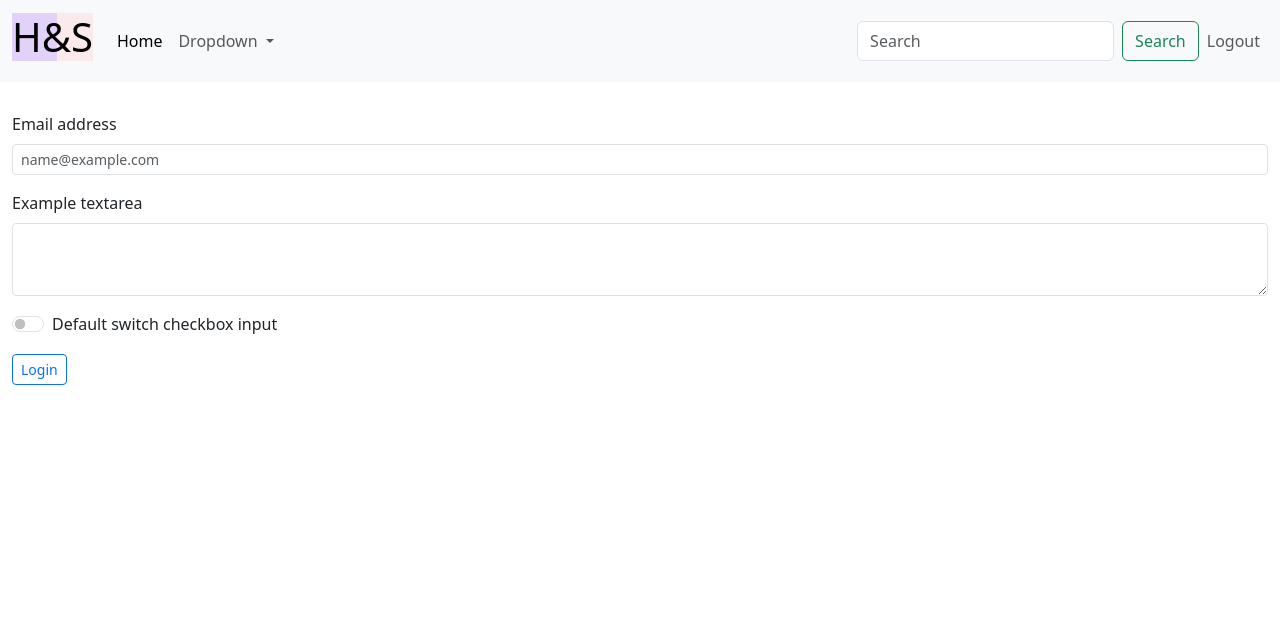
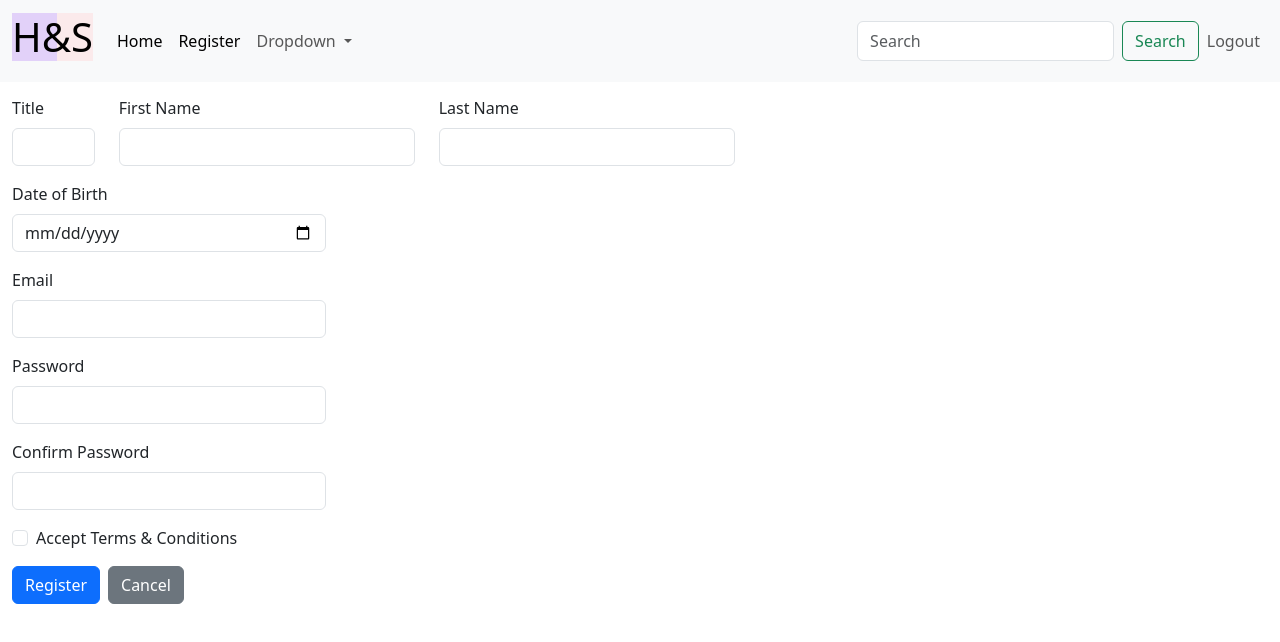
Before and after one commit to Harzsha/Portfolio_Angular_, an Angular app: page /register in a window 1280 px wide. Shown: the top 642 px of the page. Built offline with nearby package versions, Linux system fonts and the light colour scheme.

Commit message:
register screen commit

```diff
--- a/src/app/Components/navbar/navbar.component.html
+++ b/src/app/Components/navbar/navbar.component.html
@@ -10,6 +10,9 @@
         <ul class="navbar-nav me-auto mb-2 mb-lg-0">
           <li class="nav-item">
             <a class="nav-link active" aria-current="page" [routerLink]="['dashboard']">Home</a>
+          </li>
+          <li class="nav-item">
+            <a class="nav-link active" aria-current="page" [routerLink]="['register']">Register</a>
           </li>
           <!-- <li class="nav-item">
             <a class="nav-link" href="#">Link</a>
--- /dev/null
+++ b/src/app/Components/register/register.component.html
@@ -0,0 +1,78 @@
+<!-- main app container -->
+<div class="container-fluid">
+<form [formGroup]="registerForm" (ngSubmit)="onSubmit()">
+    <div class="row">
+        <div class="col mb-3 col-lg-1">
+            <label class="form-label">Title</label>
+            <select formControlName="title" class="form-control" [ngClass]="{ 'is-invalid': submitted && f.title.errors }">
+                <option value=""></option>
+                <option value="Mr">Mr</option>
+                <option value="Mrs">Mrs</option>
+                <option value="Miss">Miss</option>
+                <option value="Ms">Ms</option>
+            </select>
+            <div *ngIf="submitted && f.title.errors" class="invalid-feedback">
+                <div *ngIf="f.title.errors.required">Title is required</div>
+            </div>
+        </div>
+        <div class="col-5 mb-3 col-lg-3">
+            <label class="form-label">First Name</label>
+            <input type="text" formControlName="firstName" class="form-control" [ngClass]="{ 'is-invalid': submitted && f.firstName.errors }" />
+            <div *ngIf="submitted && f.firstName.errors" class="invalid-feedback">
+                <div *ngIf="f.firstName.errors.required">First Name is required</div>
+            </div>
+        </div>
+        <div class="col-5 mb-3 col-lg-3">
+            <label class="form-label">Last Name</label>
+            <input type="text" formControlName="lastName" class="form-control" [ngClass]="{ 'is-invalid': submitted && f.lastName.errors }" />
+            <div *ngIf="submitted && f.lastName.errors" class="invalid-feedback">
+                <div *ngIf="f.lastName.errors.required">Last Name is required</div>
+            </div>
+        </div>
+    </div>
+        <div class="col mb-3 col-lg-3 col-sm-6 col-md-6">
+            <label class="form-label">Date of Birth</label>
+            <input type="date" formControlName="dob" id="date"class="form-control" [ngClass]="{ 'is-invalid': submitted && f.dob.errors }"  />
+            <div *ngIf="submitted && f.dob.errors" class="invalid-feedback">
+                <div *ngIf="f.dob.errors.required">Date of Birth is required</div>
+                <div *ngIf="f.dob.errors.pattern">Date of Birth must be a valid date in the format YYYY-MM-DD</div>
+            </div>
+        </div>
+        <div class="col mb-3 col-lg-3 col-sm-6 col-md-6">
+            <label class="form-label">Email</label>
+            <input type="text" formControlName="email" class="form-control" [ngClass]="{ 'is-invalid': submitted && f.email.errors }" />
+            <div *ngIf="submitted && f.email.errors" class="invalid-feedback">
+                <div *ngIf="f.email.errors.required">Email is required</div>
+                <div *ngIf="f.email.errors.email">Email must be a valid email address</div>
+            </div>
+        </div>
+
+
+        <div class="col mb-3 col-lg-3 col-sm-6 col-md-6">
+            <label class="form-label">Password</label>
+            <input type="password" formControlName="password" class="form-control" [ngClass]="{ 'is-invalid': submitted && f.password.errors }" />
+            <div *ngIf="submitted && f.password.errors" class="invalid-feedback">
+                <div *ngIf="f.password.errors.required">Password is required</div>
+                <div *ngIf="f.password.errors.minlength">Password must be at least 6 characters</div>
+            </div>
+        </div>
+        <div class="col mb-3 col-lg-3 col-sm-6 col-md-6">
+            <label class="form-label">Confirm Password</label>
+            <input type="password" formControlName="confirmPassword" class="form-control" [ngClass]="{ 'is-invalid': submitted && f.confirmPassword.errors }" />
+            <div *ngIf="submitted && f.confirmPassword.errors" class="invalid-feedback">
+                <div *ngIf="f.confirmPassword.errors.required">Confirm Password is required</div>
+                <div *ngIf="f.confirmPassword.errors.mustMatch">Passwords must match</div>
+            </div>
+        </div>
+
+    <div class="form-check mb-3">
+        <input type="checkbox" formControlName="acceptTerms" id="acceptTerms" class="form-check-input" [ngClass]="{ 'is-invalid': submitted && f.acceptTerms.errors }" />
+        <label for="acceptTerms" class="form-check-label">Accept Terms & Conditions</label>
+        <div *ngIf="submitted && f.acceptTerms.errors" class="invalid-feedback">Accept Ts & Cs is required</div>
+    </div>
+    <div>
+        <button class="btn btn-primary me-2" >Register</button>
+        <button class="btn btn-secondary" type="reset" [routerLink]="['register']" (click)="onReset()">Cancel</button>
+    </div>
+</form>
+</div>
--- /dev/null
+++ b/src/app/Components/register/register.component.ts
@@ -0,0 +1,68 @@
+import { Component } from '@angular/core';
+import { AbstractControl, FormBuilder, FormGroup, Validators } from '@angular/forms';
+import { Router } from '@angular/router';
+
+@Component({
+  selector: 'app-register',
+  templateUrl: './register.component.html',
+  styleUrls: ['./register.component.scss']
+})
+export class RegisterComponent {
+  registerForm!: FormGroup;
+  submitted = false;
+
+  constructor(private formBuilder: FormBuilder,private router:Router) { }
+
+  ngOnInit() {
+      this.registerForm = this.formBuilder.group({
+          title: ['', Validators.required],
+          firstName: ['', Validators.required],
+          lastName: ['', Validators.required],
+          // validates date format yyyy-mm-dd
+          dob: ['', [Validators.required, Validators.pattern(/^\d{4}\-(0[1-9]|1[012])\-(0[1-9]|[12][0-9]|3[01])$/)]],
+          email: ['', [Validators.required, Validators.email]],
+          password: ['', [Validators.required, Validators.minLength(6)]],
+          confirmPassword: ['', Validators.required],
+          acceptTerms: [false, Validators.requiredTrue]
+      }, {
+          validators: this.MustMatch('password', 'confirmPassword')
+      });
+  }
+
+
+  get f() { return this.registerForm.controls; }
+
+  onSubmit() {
+      this.submitted = true;
+
+      if (this.registerForm.invalid) {
+          return;
+      }
+      alert('Success fully Registered!');
+      localStorage.setItem("userData",JSON.stringify(this.registerForm.value));
+      this.router.navigate(['/login']);
+  }
+
+  onReset() {
+      this.submitted = false;
+      this.registerForm.reset();
+  }
+  MustMatch(controlName: string, matchingControlName: string) {
+    return (group: AbstractControl) => {
+        const control = group.get(controlName);
+        const matchingControl = group.get(matchingControlName);
+        if (!control || !matchingControl) {
+            return null;
+        }
+        if (matchingControl.errors && !matchingControl.errors.mustMatch) {
+            return null;
+        }
+        if (control.value !== matchingControl.value) {
+            matchingControl.setErrors({ mustMatch: true });
+        } else {
+            matchingControl.setErrors(null);
+        }
+        return null;
+    }
+}
+}
--- a/src/app/app-routing.module.ts
+++ b/src/app/app-routing.module.ts
@@ -3,12 +3,14 @@ import { RouterModule, Routes } from '@angular/router';
 import { LoginComponent } from './Components/login/login.component';
 import { DashboardComponent } from './Components/dashboard/dashboard.component';
 import { LogOutComponent } from './Components/log-out/log-out.component';
+import { RegisterComponent } from './Components/register/register.component';
 
 const routes: Routes = [
   {path:'',component:LoginComponent},
   {path:'login',component:LoginComponent},
   {path:'dashboard',component:DashboardComponent},
   {path:'logOut',component:LogOutComponent},
+  {path:'register',component:RegisterComponent},
   { path: '**', component: LoginComponent,pathMatch: 'full'}
 ];
 
--- a/src/app/app.module.ts
+++ b/src/app/app.module.ts
@@ -10,6 +10,7 @@ import { NavbarComponent } from './Components/navbar/navbar.component';
 import { LogOutComponent } from './Components/log-out/log-out.component';
 import { RouterModule } from '@angular/router';
 import { ReactiveFormsModule } from '@angular/forms';
+import { RegisterComponent } from './Components/register/register.component';
 
 
 
@@ -19,7 +20,8 @@ import { ReactiveFormsModule } from '@angular/forms';
     LoginComponent,
     DashboardComponent,
     NavbarComponent,
-    LogOutComponent
+    LogOutComponent,
+    RegisterComponent
   ],
   imports: [
     BrowserModule,
--- a/tsconfig.json
+++ b/tsconfig.json
@@ -7,7 +7,7 @@
     "forceConsistentCasingInFileNames": true,
     "strict": true,
     "noImplicitOverride": true,
-    "noPropertyAccessFromIndexSignature": true,
+    "noPropertyAccessFromIndexSignature": false,
     "noImplicitReturns": true,
     "noFallthroughCasesInSwitch": true,
     "sourceMap": true,
```
Also changed, not shown: src/app/Components/register/register.component.scss (added), 1 other file (tests, documents, lock files or other folders).
